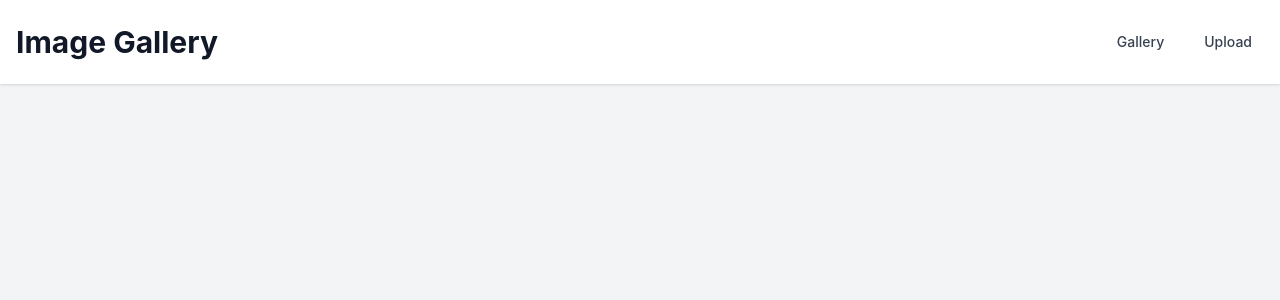
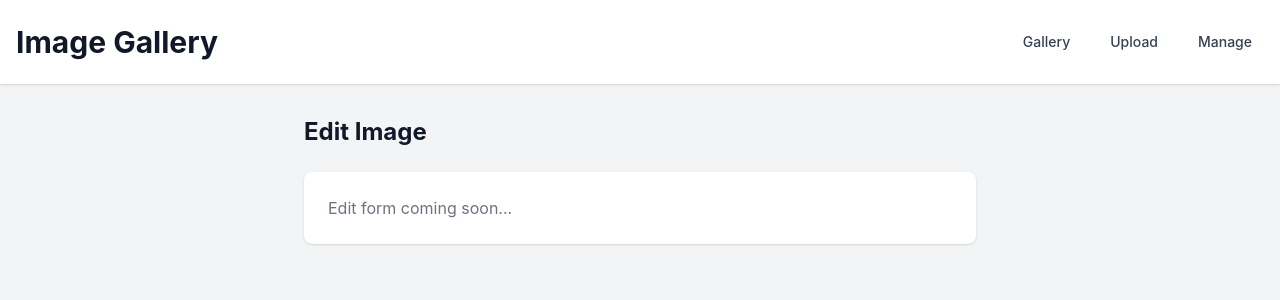
Before and after one commit to mohammadnazarkhani/WebDev-Practice-Playground, a React (Vite) app in the folder ASP.Net/image server/ImageServer.Client/: page /images/1/edit in a window 1280 px wide. Shown: the top 300 px of the page. Built offline with nearby package versions, Linux system fonts and the light colour scheme.

Commit message:
feat: add Edit Image and Manage Images pages with routing and navigation

```diff
--- a/ASP.Net/image server/ImageServer.Client/src/App.jsx
+++ b/ASP.Net/image server/ImageServer.Client/src/App.jsx
@@ -5,6 +5,8 @@ import Header from "./components/Header";
 import UploadPage from "./pages/UploadPage";
 import ImageDetailsPage from "./pages/ImageDetailsPage";
 import GalleryPage from "./pages/GalleryPage";
+import EditImagePage from "./pages/EditImagePage";
+import ManageImagesPage from "./pages/ManageImagesPage";
 
 const queryClient = new QueryClient();
 
@@ -19,6 +21,8 @@ function App() {
               <Route path="/" element={<GalleryPage />} />
               <Route path="/upload" element={<UploadPage />} />
               <Route path="/images/:id" element={<ImageDetailsPage />} />
+              <Route path="/images/:id/edit" element={<EditImagePage />} />
+              <Route path="/manage" element={<ManageImagesPage />} />
             </Routes>
           </main>
           <Toaster position="bottom-right" />
--- a/ASP.Net/image server/ImageServer.Client/src/components/Header.jsx
+++ b/ASP.Net/image server/ImageServer.Client/src/components/Header.jsx
@@ -7,6 +7,7 @@ export default function Header() {
   const navItems = [
     { path: "/", label: "Gallery" },
     { path: "/upload", label: "Upload" },
+    { path: "/manage", label: "Manage" },
   ];
 
   return (
--- /dev/null
+++ b/ASP.Net/image server/ImageServer.Client/src/pages/EditImagePage.jsx
@@ -0,0 +1,16 @@
+import { useParams, useNavigate } from "react-router-dom";
+
+export default function EditImagePage() {
+  const { id } = useParams();
+  const navigate = useNavigate();
+
+  return (
+    <div className="max-w-2xl mx-auto">
+      <h2 className="text-2xl font-bold text-gray-900 mb-6">Edit Image</h2>
+      <div className="bg-white shadow rounded-lg p-6">
+        {/* Edit form will go here */}
+        <p className="text-gray-500">Edit form coming soon...</p>
+      </div>
+    </div>
+  );
+}
--- /dev/null
+++ b/ASP.Net/image server/ImageServer.Client/src/pages/ManageImagesPage.jsx
@@ -0,0 +1,20 @@
+import { useQuery } from "react-query";
+import { getImages } from "../services/api";
+
+export default function ManageImagesPage() {
+  const { data: images, isLoading } = useQuery("images", getImages);
+
+  if (isLoading) {
+    return <div className="text-center py-8">Loading...</div>;
+  }
+
+  return (
+    <div className="max-w-6xl mx-auto">
+      <h2 className="text-2xl font-bold text-gray-900 mb-6">Manage Images</h2>
+      <div className="bg-white shadow rounded-lg">
+        {/* Management interface will go here */}
+        <p className="p-6 text-gray-500">Management interface coming soon...</p>
+      </div>
+    </div>
+  );
+}
```
